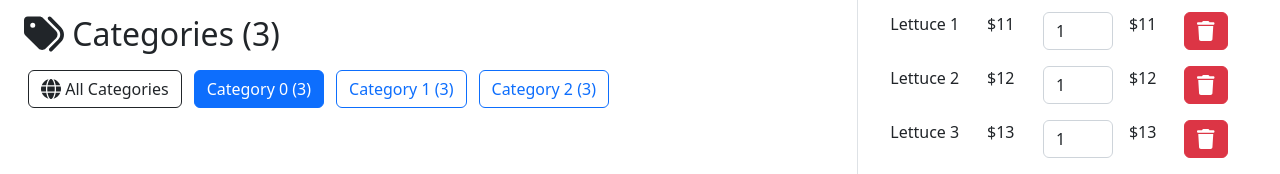
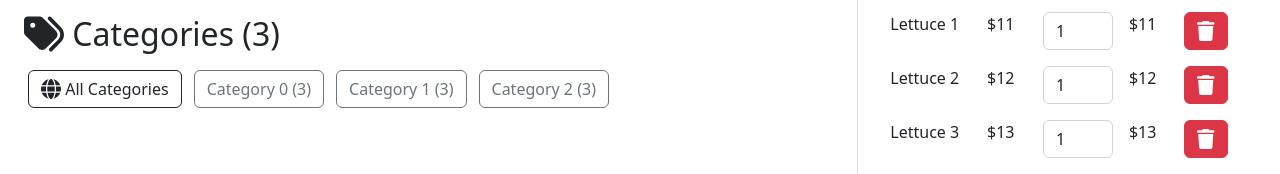
Before and after one commit to Maiiakal/supermarket-pos-system, a React (Create React App) app: page / in a window 1280 px wide. Shown: the part 232-406 px from the top of the page. Built offline with nearby package versions, Linux system fonts and the light colour scheme.

Commit message:
fixing toggle buttons in cart page

```diff
--- a/src/features/cart/components/CartList.jsx
+++ b/src/features/cart/components/CartList.jsx
@@ -29,10 +29,8 @@ export function CartList() {
         </ToggleButtonGroup>
 
         <Button
-          id="-1"
           className="me-2 ms-1 mb-3 rounded-2"
           variant="outline-dark"
-          value="-1"
           onClick={(e) => {
             // add new cart to list
           }}
--- a/src/features/cart/components/CategoryList.jsx
+++ b/src/features/cart/components/CategoryList.jsx
@@ -12,26 +12,28 @@ export function CategoryList() {
 
   return (
     <div className="mb-5 ms-4">
-      <h2 className="mb-3"><FontAwesomeIcon icon={faTags} size="lg" /> Categories {'(' + categoryList.length + ')'}
+      <h2 className="mb-3">
+        <FontAwesomeIcon icon={faTags} size="lg" /> Categories{' '}
+        {'(' + categoryList.length + ')'}
       </h2>
       <div className="cartList-view">
-        <Button
+        <ToggleButtonGroup type="radio" name="categories" defaultValue={-1}>
+          <ToggleButton
             id="-1"
             className="me-2 ms-1 mb-3 rounded-2"
             variant="outline-dark"
             value="-1"
             onClick={(e) => {
-            // add new cart to list
+              // show all list
             }}
           >
             <FontAwesomeIcon icon={faGlobe} size="lg" /> All Categories
-        </Button>
-        <ToggleButtonGroup type="radio" name="categories" defaultValue={0}>
+          </ToggleButton>
           {categoryList.map((category) => (
             <ToggleButton
               id={category.id}
               className="me-2 ms-1 mb-3 rounded-2"
-              variant="outline-primary"
+              variant="outline-secondary"
               value={category.id}
             >
               {category.name} {' (' + categoryList.length + ')'}
```
Lines whose indentation alone changed are shown as unchanged.
